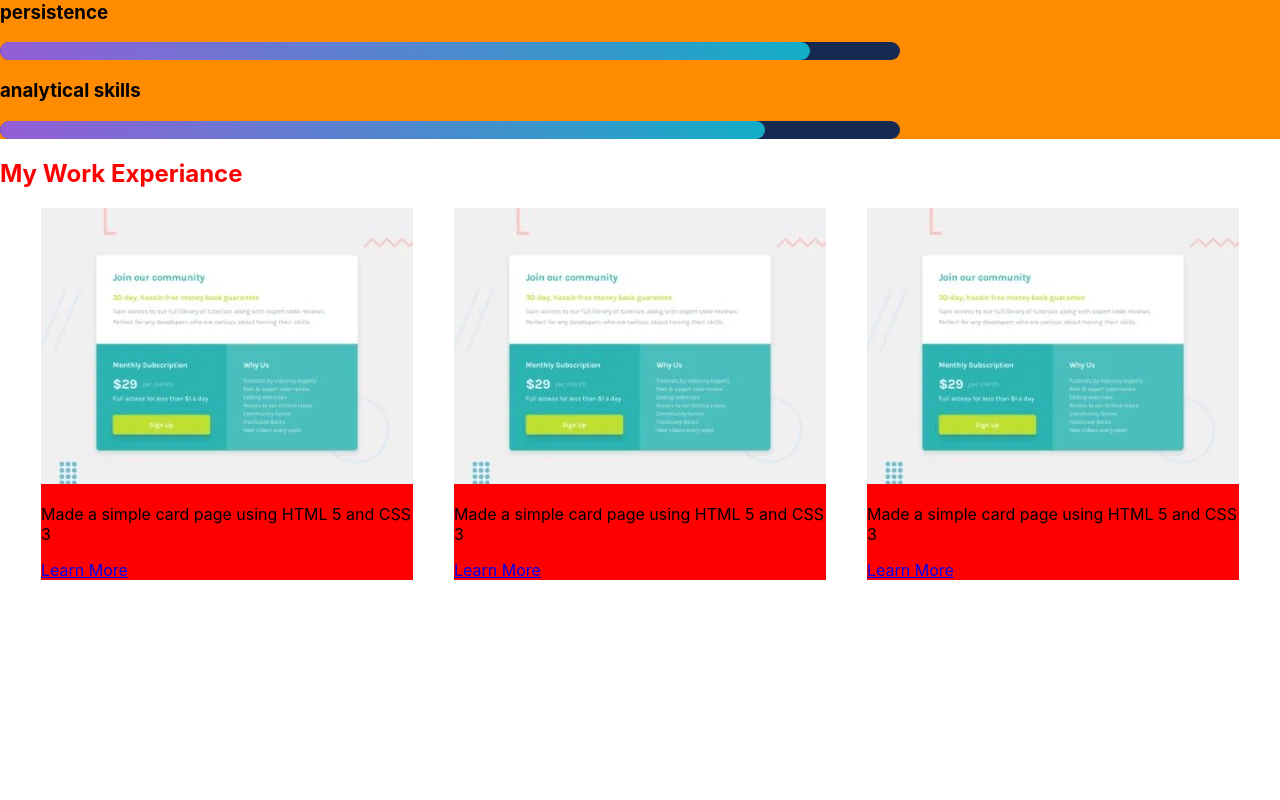
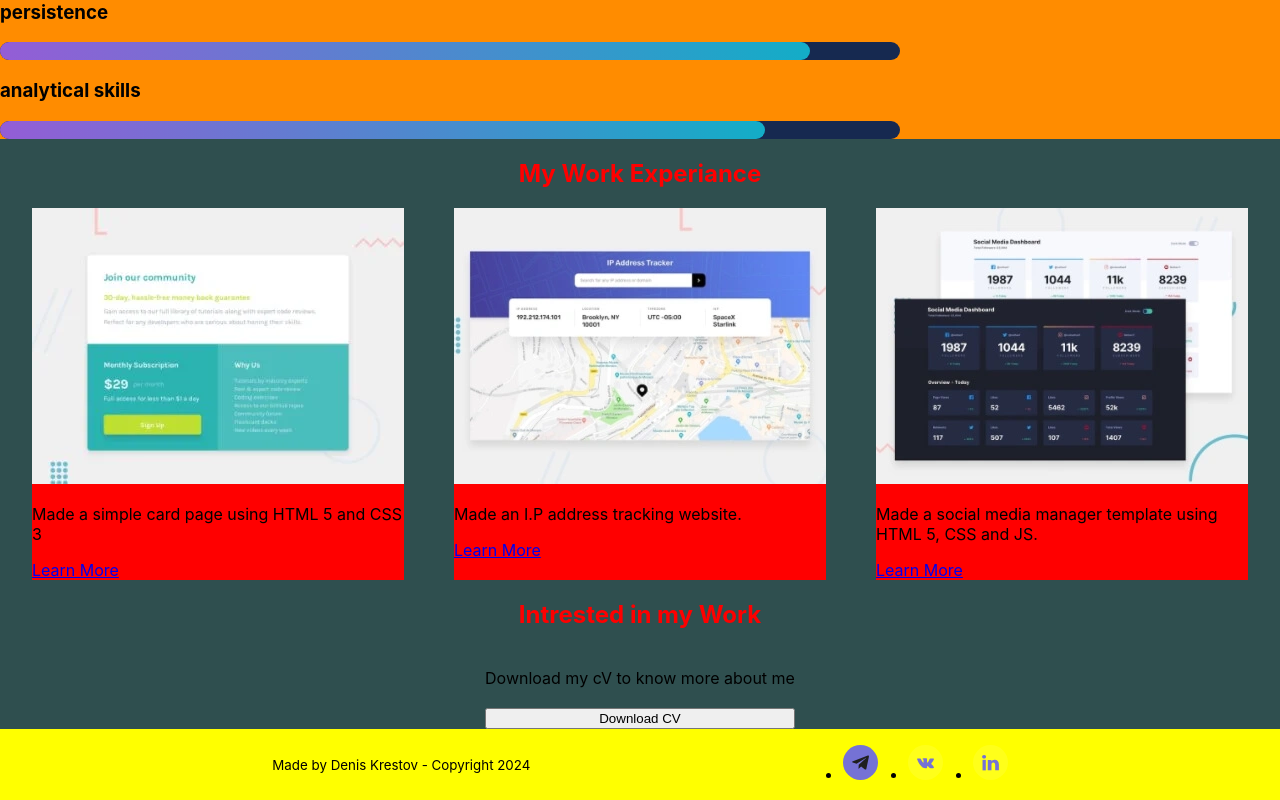
Before and after one commit to CrusaderDen/portfolio-on-react, a React app: page / in a window 1280 px wide. Shown: the part 1345-2145 px from the top of the page. Before the commit the page ends 1925 px from the top, so only its background shows below. Built offline with nearby package versions, Linux system fonts and the light colour scheme.

Commit message:
Create structure of Footer

```diff
--- a/src/App.tsx
+++ b/src/App.tsx
@@ -1,10 +1,11 @@
 import React from 'react';
-import styled from 'styled-components';
 import {Header} from "./layuot/header/Header";
 import {Main} from "./layuot/sections/main/Main";
 import {Skills} from "./layuot/sections/skills/Skills";
 import {Works} from "./layuot/sections/works/Works";
+import {Footer} from "./layuot/footer/Footer";
 
+const SocialIcons = ['telegram', 'vk', 'linkedIn']
 
 function App() {
     return (
@@ -13,17 +14,9 @@ function App() {
             <Main/>
             <Skills/>
             <Works/>
+            <Footer SocialIcons={SocialIcons}/>
         </div>
     );
 }
 
 export default App
-
-const Title = styled.h1`
-    font-size: 1.5em;
-    text-align: center;
-    //color: #e91e63;
-    background: linear-gradient(to right, red, blue);
-    -webkit-background-clip: text;
-    -webkit-text-fill-color: transparent;
-`;
--- a/src/components/SectonTitle.tsx
+++ b/src/components/SectonTitle.tsx
@@ -2,4 +2,5 @@ import styled from "styled-components";
 
 export const SectionTitle = styled.h2`
     color: red;
+    text-align: center;
 `
--- /dev/null
+++ b/src/layuot/footer/Footer.tsx
@@ -0,0 +1,46 @@
+import React from 'react';
+import styled from "styled-components";
+import {Icon} from "../../components/icon/Icon";
+import {FlexWrapper} from "../../components/FlexWrapper";
+
+
+export const Footer = (props: { SocialIcons: Array<string> }) => {
+    return (
+        <StyledFooter>
+            <FlexWrapper justify={'space-evenly'} align={'center'}>
+                <Copyright>Made by Denis Krestov - Copyright 2024</Copyright>
+                <SocialList>
+                    {props.SocialIcons.map((item, index) => {
+                            return (
+                                <SocialItem key={index}>
+                                    <SocialLink>
+                                        <Icon iconId={item} width={'35'} height={'35'} viewBox={'0 0 35 35'}/>
+                                    </SocialLink>
+                                </SocialItem>
+                            )
+                        }
+                    )}
+                </SocialList>
+            </FlexWrapper>
+        </StyledFooter>
+    );
+};
+
+
+const StyledFooter = styled.footer`
+    background-color: yellow;
+
+`
+const SocialList = styled.ul`
+    display: flex;
+    gap: 30px;
+`
+const SocialItem = styled.li`
+
+`
+const SocialLink = styled.a`
+
+`
+const Copyright = styled.small`
+
+`
--- a/src/layuot/sections/main/Main.tsx
+++ b/src/layuot/sections/main/Main.tsx
@@ -1,5 +1,5 @@
 import React from 'react';
-import mainPhoto from './../../../assets/images/main-photo.webp'
+import mainPhoto from './../../../assets/images/main-photo.webp';
 import styled from "styled-components";
 import {FlexWrapper} from "../../../components/FlexWrapper";
 
@@ -8,10 +8,10 @@ export const Main = () => {
         <StyledMain>
             <FlexWrapper justify={'space-evenly'}>
                 <div>
-                    <span>Welcome </span>
-                    <h2>I’m Denis Krestov</h2>
-                    <h1>frontend developer</h1>
-                    <button>Download CV</button>
+                    <StyledSpan>Welcome </StyledSpan>
+                    <Name>I’m Denis Krestov</Name>
+                    <MainTitle>frontend developer</MainTitle>
+                    <ButtonCV>Download CV</ButtonCV>
                 </div>
                 <StyledPhoto src={mainPhoto} alt=""/>
             </FlexWrapper>
@@ -20,7 +20,7 @@ export const Main = () => {
 };
 
 
-const StyledMain = styled.div`
+const StyledMain = styled.section`
     min-height: 70vh;
     background-color: beige;
 `
@@ -28,7 +28,7 @@ const StyledMain = styled.div`
 
 const StyledPhoto = styled.img`
     width: 566px;
-    h780;
+    height: 780px;
     position: relative;
     top: -160px;
 `
@@ -38,3 +38,4 @@ const Name = styled.h2`
 `
 const StyledSpan = styled.span`
 `
+const ButtonCV = styled.button``
--- a/src/layuot/sections/works/Works.tsx
+++ b/src/layuot/sections/works/Works.tsx
@@ -1,22 +1,43 @@
 import React from 'react';
 import {Work} from "./work/Work";
-import project_1_Img from './../../../assets/images/project-card-1.webp'
 import {FlexWrapper} from "../../../components/FlexWrapper";
 import {SectionTitle} from "../../../components/SectonTitle";
+import project_card_1 from './../../../assets/images/project-card-1.webp'
+import project_card_2 from './../../../assets/images/project-card-2.webp'
+import project_card_3 from './../../../assets/images/project-card-3.webp'
 import styled from "styled-components";
 
 export const Works = () => {
     return (
-        <div>
+        <WorksStyled>
             <SectionTitle>My Work Experiance</SectionTitle>
-            <FlexWrapper justify={'space-evenly'}>
-                <Work src={project_1_Img} text={'Made a simple card page using HTML 5 and  CSS 3'}
+            <FlexWrapper gap={'50px'}>
+                <Work src={project_card_1} text={'Made a simple card page using HTML 5 and  CSS 3'}
                       targetLink={'https://mail.ru/'}/>
-                <Work src={project_1_Img} text={'Made a simple card page using HTML 5 and  CSS 3'}
+                <Work src={project_card_2} text={'Made an I.P address tracking website.'}
                       targetLink={'https://mail.ru/'}/>
-                <Work src={project_1_Img} text={'Made a simple card page using HTML 5 and  CSS 3'}
+                <Work src={project_card_3} text={'Made a social media manager template using HTML 5, CSS and JS.'}
                       targetLink={'https://mail.ru/'}/>
             </FlexWrapper>
-        </div>
+            <FlexWrapper direction={'column'} gap={'20px'} justify={'center'}>
+                <SectionTitle>Intrested in my Work</SectionTitle>
+                <StyledSpan>Download my cV to know more about me</StyledSpan>
+                <StyledButton>Download CV</StyledButton>
+            </FlexWrapper>
+
+
+        </WorksStyled>
     );
 };
+
+const WorksStyled = styled.section`
+    min-height: 70vh;
+    display: flex;
+    flex-direction: column;
+    align-items: center;
+    background-color: darkslategrey;
+`
+
+const StyledSpan = styled.span``
+
+const StyledButton = styled.button``
```
